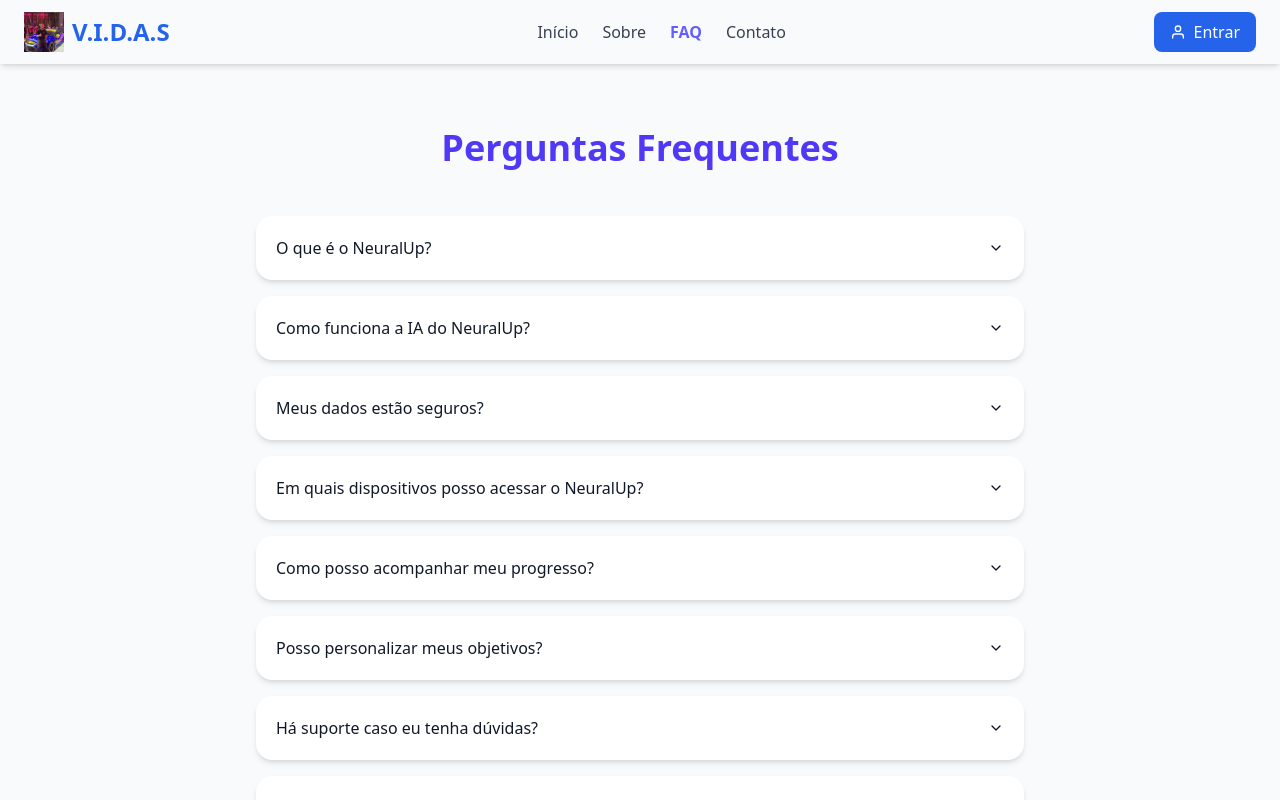
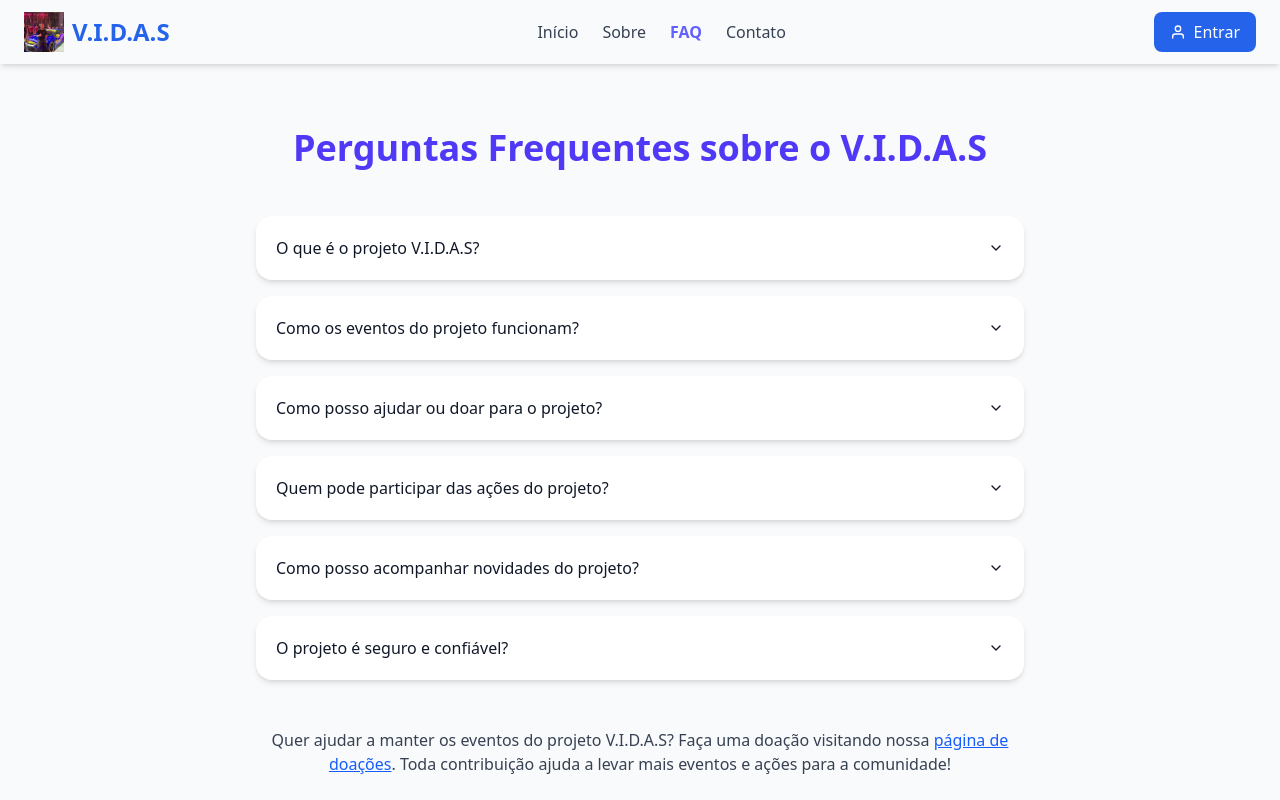
Before and after one commit to thubrito/Vidas, a React (Vite) app: page /faq in a window 1280 px wide. Shown: the top 800 px of the page. Built offline with nearby package versions, Linux system fonts and the light colour scheme.

Commit message:
atualizando conteúdo da página FAQ para refletir informações do projeto V.I.D.A.S

```diff
--- a/src/pages/faq.tsx
+++ b/src/pages/faq.tsx
@@ -5,44 +5,34 @@ import { useTheme } from "../context/useTheme";
 
 const faqs = [
   {
-    question: "O que é o NeuralUp?",
+    question: "O que é o projeto V.I.D.A.S?",
     answer:
-      "O NeuralUp é uma plataforma de aprendizado inteligente com trilhas personalizadas e recomendações baseadas em IA para melhorar seu desempenho cognitivo e profissional.",
+      "O V.I.D.A.S é um projeto social que realiza eventos e ações voltados para a comunidade, com o objetivo de gerar aprendizado, integração e bem-estar para todos os participantes.",
   },
   {
-    question: "Como funciona a IA do NeuralUp?",
+    question: "Como os eventos do projeto funcionam?",
     answer:
-      "A IA analisa seu comportamento e progresso para sugerir conteúdos e exercícios que aumentem seu foco, memória e produtividade de forma personalizada.",
+      "Todos os eventos do V.I.D.A.S são organizados e mantidos graças às doações de pessoas ou empresas que desejam apoiar a causa.",
   },
   {
-    question: "Meus dados estão seguros?",
+    question: "Como posso ajudar ou doar para o projeto?",
     answer:
-      "Sim! Todos os dados são criptografados e utilizados apenas para melhorar sua experiência na plataforma, respeitando a sua privacidade.",
+      "Você pode contribuir acessando a página de doações. Sua colaboração permite que mais eventos e ações cheguem a mais pessoas.",
   },
   {
-    question: "Em quais dispositivos posso acessar o NeuralUp?",
+    question: "Quem pode participar das ações do projeto?",
     answer:
-      "Você pode acessar via navegador em desktop ou dispositivos móveis, com uma experiência otimizada para todos os tamanhos de tela.",
+      "Todos que tiverem interesse podem participar. Envie uma mensagem para algum dos nossos colaboradores e agende sua visita ao próximo evento.",
   },
   {
-    question: "Como posso acompanhar meu progresso?",
+    question: "Como posso acompanhar novidades do projeto?",
     answer:
-      "O NeuralUp oferece dashboards e gráficos que mostram seu desempenho em cada trilha, permitindo acompanhar sua evolução ao longo do tempo.",
+      "Você pode visitar nossas redes sociais e nossa página de fotos, onde divulgamos próximos eventos, fotos e informações sobre as ações do projeto.",
   },
   {
-    question: "Posso personalizar meus objetivos?",
+    question: "O projeto é seguro e confiável?",
     answer:
-      "Sim! Você pode definir metas e áreas de foco, e a plataforma vai adaptar recomendações e exercícios para atingir esses objetivos.",
-  },
-  {
-    question: "Há suporte caso eu tenha dúvidas?",
-    answer:
-      "Sim! Você pode entrar em contato via chat ou e-mail, e nossa equipe estará pronta para ajudar com qualquer questão ou dificuldade.",
-  },
-  {
-    question: "Como melhorar minha experiência na plataforma?",
-    answer:
-      "Para tirar o máximo proveito, complete as trilhas recomendadas, acompanhe seu progresso regularmente e interaja com os exercícios de forma consistente.",
+      "Sim! Todas as ações são planejadas com cuidado e responsabilidade, garantindo que os participantes tenham uma experiência positiva e segura.",
   },
 ];
 
@@ -62,10 +52,10 @@ export default function FAQ() {
     >
       <h1
         className={`text-4xl font-bold mb-12 transition-colors duration-500 ${
-          isDark ? "text-[#00A67E]" : "text-indigo-600"
+          isDark ? "text-indigo-600" : "text-indigo-600"
         }`}
       >
-        Perguntas Frequentes
+        Perguntas Frequentes sobre o V.I.D.A.S
       </h1>
 
       <div className="max-w-3xl w-full space-y-4">
@@ -102,6 +92,22 @@ export default function FAQ() {
           </div>
         ))}
       </div>
+
+      <p
+        className={`mt-12 text-center max-w-3xl text-sm sm:text-base ${
+          isDark ? "text-gray-300" : "text-gray-700"
+        }`}
+      >
+        Quer ajudar a manter os eventos do projeto V.I.D.A.S? Faça uma doação
+        visitando nossa{" "}
+        <a
+          href="/doacao"
+          className={`underline ${isDark ? "text-blue-400" : "text-blue-600"}`}
+        >
+          página de doações
+        </a>
+        . Toda contribuição ajuda a levar mais eventos e ações para a comunidade!
+      </p>
     </div>
   );
 }
```
